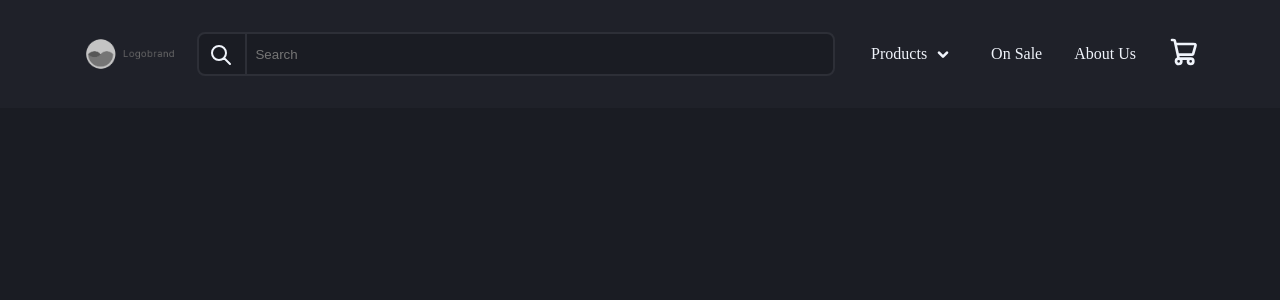
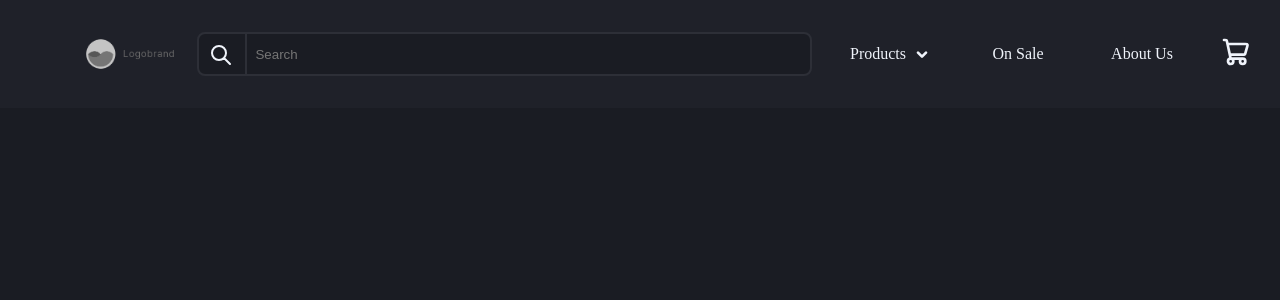
Before and after one commit to omarcarb/luis-ecommerce-site, a React (Create React App) app: page / in a window 1280 px wide. Shown: the top 300 px of the page. Built offline with nearby package versions, Linux system fonts and the light colour scheme; the HTML template or start-up script is replaced by a standard one.

Commit message:
added styling to tab items

```diff
--- a/src/components/TabItem.jsx
+++ b/src/components/TabItem.jsx
@@ -8,15 +8,17 @@ function TabItem({name, hasIcon, menuItems}){
       setIsOpen(!isOpen);
     };
     return(
-        <li className="flex_row" onClick={toggleDropdown} onMouseEnter={toggleDropdown} onMouseLeave={toggleDropdown}>{name}{hasIcon && <img src={downArrow} alt="" className="icon"></img>}{isOpen && menuItems && (
+        <li className="nav_item flex_row" onClick={toggleDropdown}>{name}{hasIcon && <img src={downArrow} alt="" className="icon"></img>}
+        {isOpen && menuItems && (
             <ul className="dropdown-menu flex_column">
-              {menuItems.map((item, index) => (
+            {menuItems.map((item, index) => (
                 <li key={index} className="dropdown-item">
                   {item}
                 </li>
-              ))}
+            ))}
             </ul>
-          )}</li>
+        )}
+        </li>
     )
 }
 
--- a/src/styles.css
+++ b/src/styles.css
@@ -77,6 +77,26 @@ input{
     position: relative;
     padding: 0rem 1rem;
 }
+.nav_item{
+    position: relative;
+    height: 32px;
+    min-width: 92px;
+    justify-content: center;
+}
+.nav_item::after{
+    content: '';
+    position: absolute;
+    height: 3px;
+    width: 0%;
+    bottom: -2px;
+    background: linear-gradient(90deg, rgb(228, 238, 254) 0%, rgba(240,244,251,1) 20%, rgba(240,244,251,1) 80%, rgb(228, 238, 254) 100%);
+    border-radius:2px;
+    transition: width 200ms ease-out;
+}
+.nav_item:hover::after{
+    width: 100%;
+    transition: width 200ms ease-out;
+}
 .dropdown-menu{
     position: absolute;
     top: 100%;
```
